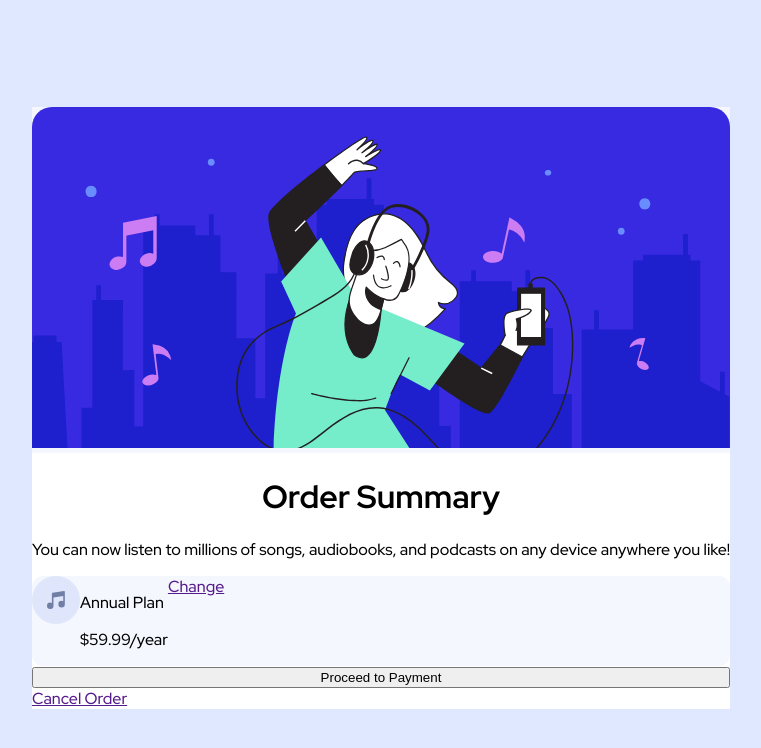
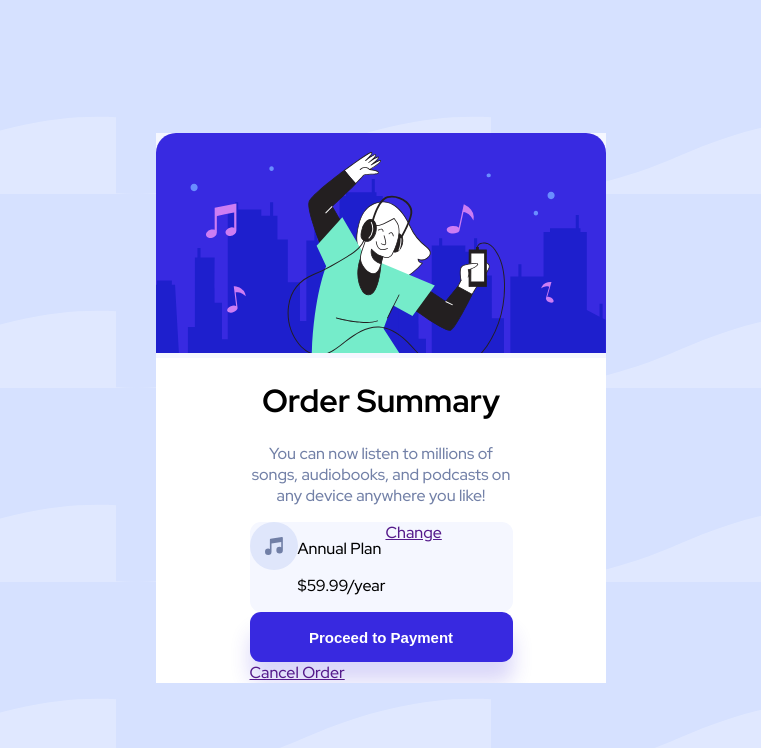
Before and after one commit to lawlawson/order-summary, a plain HTML site: page index.html in a window 1280 px wide. Shown: the whole page, without its empty margins (259-1020 px from the left). Drawn offline with Linux system fonts and the light colour scheme.

Commit message:
added container for content and styled button

```diff
--- a/index.html
+++ b/index.html
@@ -23,8 +23,9 @@
   <body>
     <main class="container">
       <div class="header-image">
-        <img src="/images/illustration-hero.svg" alt="" class="music-image"/>
+        <img src="/images/illustration-hero.svg" alt="" class="music-image" />
       </div>
+      <div class="content">
         <div class="order-summary">
           <h1>Order Summary</h1>
           <p class="order-summary-text">
@@ -33,7 +34,7 @@
           </p>
         </div>
         <div class="annual-plan">
-        <img src="/images/icon-music.svg" alt="" class="music-icon"/>
+          <img src="/images/icon-music.svg" alt="" class="music-icon" />
           <div>
             <p>Annual Plan</p>
             <p>$59.99/year</p>
@@ -44,6 +45,7 @@
           <button>Proceed to Payment</button>
           <a href="">Cancel Order</a>
         </div>
+      </div>
     </main>
   </body>
 </html>
--- a/style.css
+++ b/style.css
@@ -18,6 +18,7 @@ body {
   place-content: center;
   font-family: 'Red Hat Display', sans-serif;
   background-color: var(--clr-pale-blue);
+  background-image: url(/images/pattern-background-mobile.svg);
 }
 
 .container {
@@ -27,6 +28,11 @@ body {
   overflow: hidden;
   max-width: 1440px;
   background-color: #fff;
+}
+
+.content {
+  width: 263px;
+  margin: 0 auto;
 }
 
 .header-image {
@@ -45,6 +51,7 @@ h1 {
 
 .order-summary-text {
   text-align: center;
+  color: var(--clr-desaturated-blue);
 }
 
 .annual-plan {
@@ -60,4 +67,13 @@ h1 {
 
 button {
   width: 100%;
+  height: 50px;
+  border-radius: 11px;
+  border: none;
+  background-color: var(--clr-bright-blue);
+  color: #fff;
+  font-weight: var(--ff-bold);
+  font-size: 15px;
+  cursor: pointer;
+  box-shadow: 0px 20px 20px 0 rgba(56, 42, 225, 0.19);
 }
```
Lines whose indentation alone changed are shown as unchanged.
